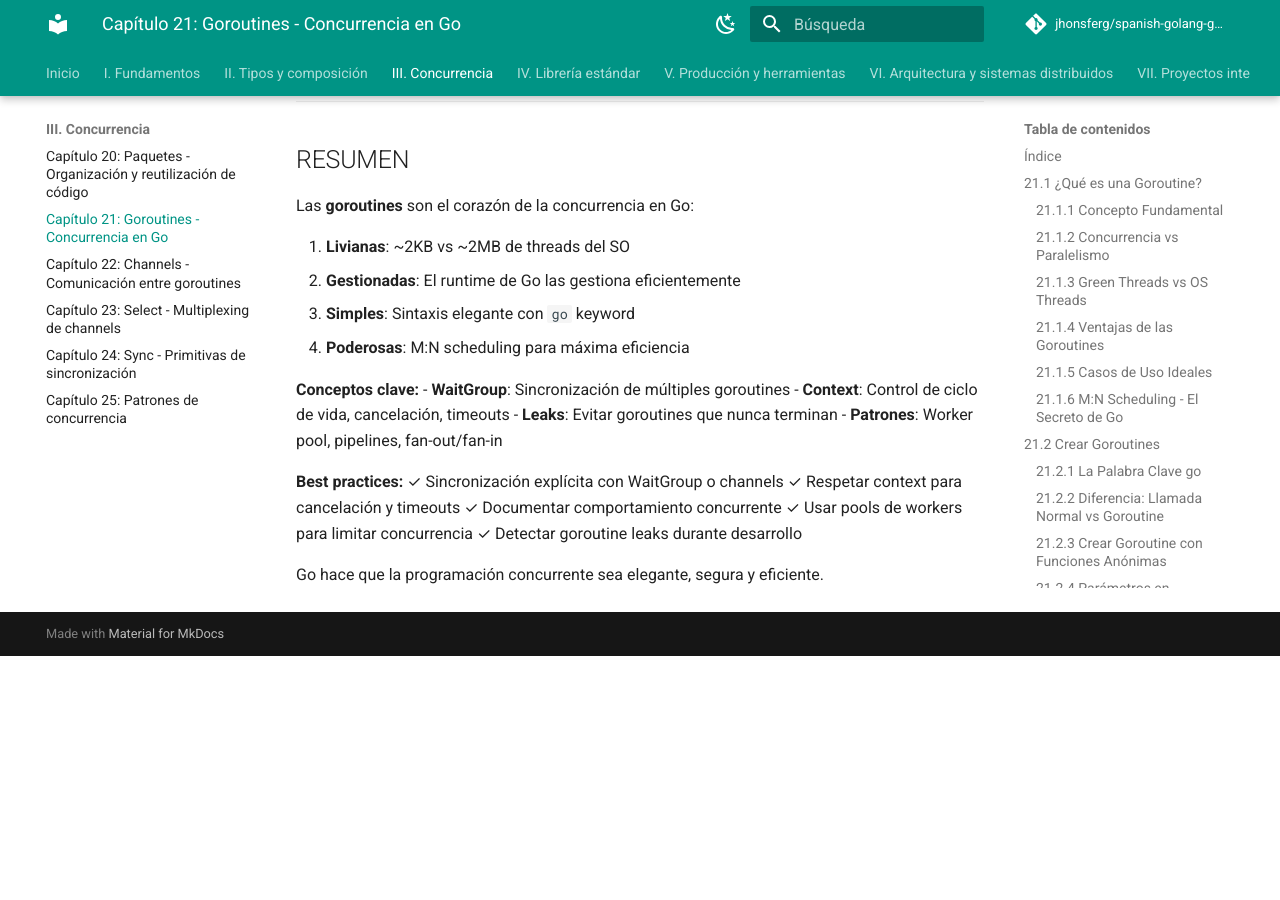
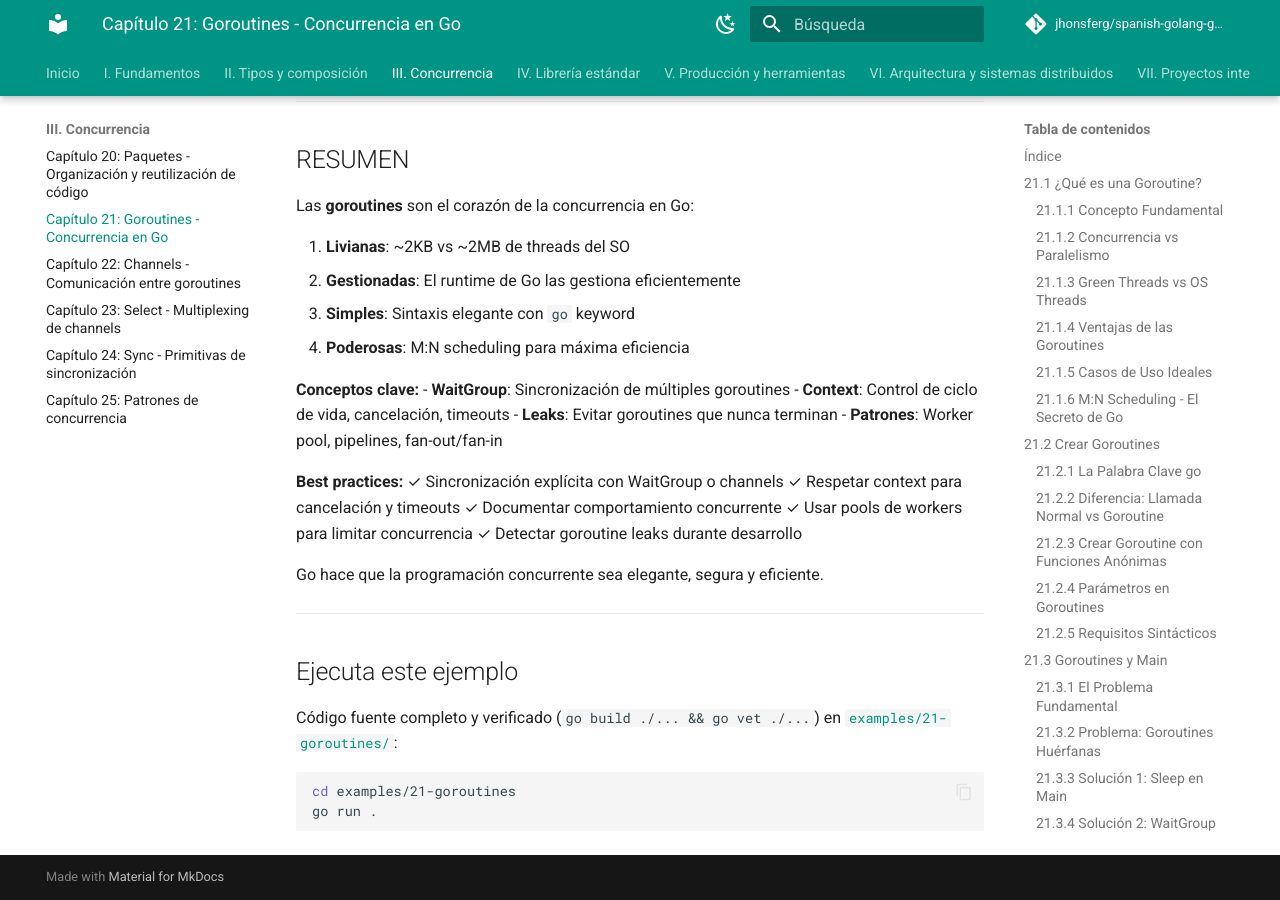
Before and after one commit to jhonsferg/spanish-golang-guide, an MkDocs documentation site: the page built from docs/03-concurrencia/21-goroutines.md, in a window 1280 px wide and 900 px high, scrolled down 49662 px. Built offline with MkDocs 1.6.1 and Material for MkDocs 9.7.7, drawn with Linux system fonts in a browser that asks for light colours; comment, search, counter and statistics services are not loaded; before the commit the page ends 50318 px from its top, so only the background shows below that.

Commit message:
docs: enlazar ejemplo ejecutable en el capítulo 21

````diff
--- a/docs/03-concurrencia/21-goroutines.md
+++ b/docs/03-concurrencia/21-goroutines.md
@@ -2589,3 +2589,15 @@
 ✓ Detectar goroutine leaks durante desarrollo
 
 Go hace que la programación concurrente sea elegante, segura y eficiente.
+
+---
+
+## Ejecuta este ejemplo
+
+Código fuente completo y verificado (`go build ./... && go vet ./...`) en
+[`examples/21-goroutines/`](https://github.com/jhonsferg/spanish-golang-guide/tree/main/examples/21-goroutines):
+
+```bash
+cd examples/21-goroutines
+go run .
+```
````
